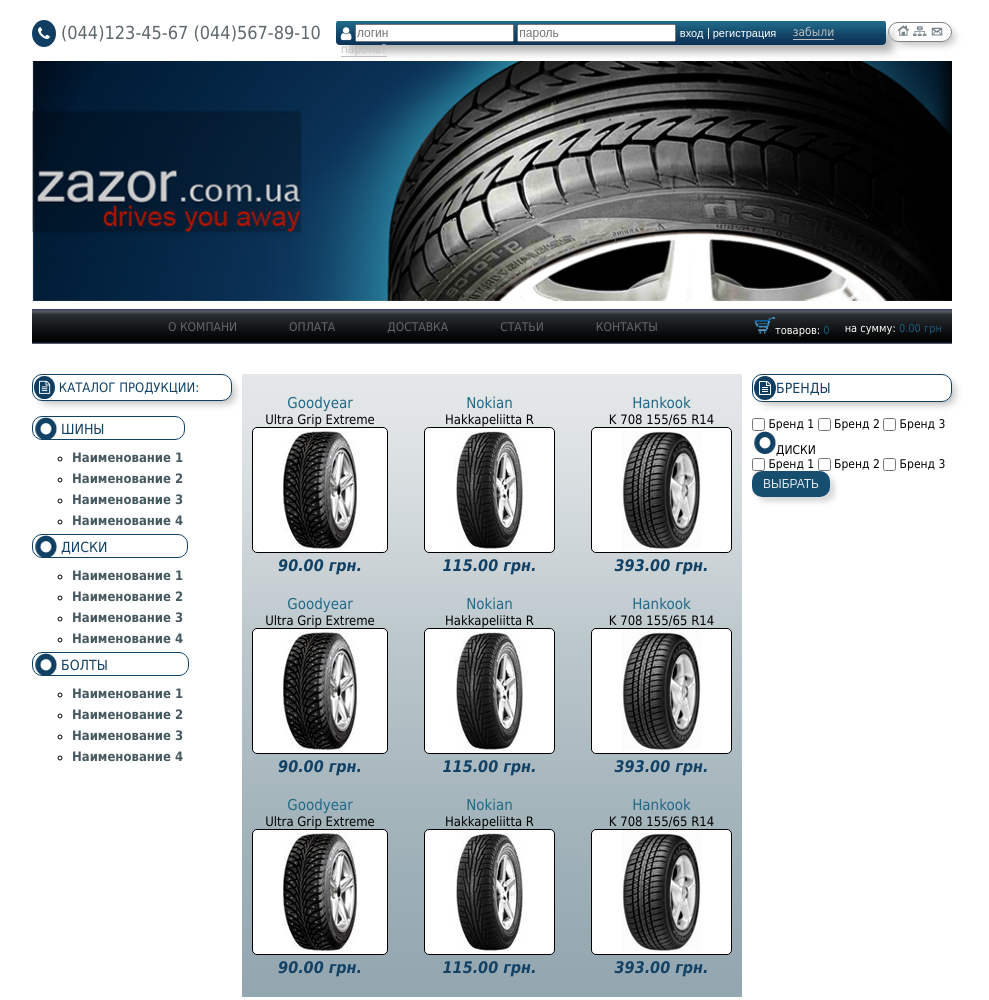
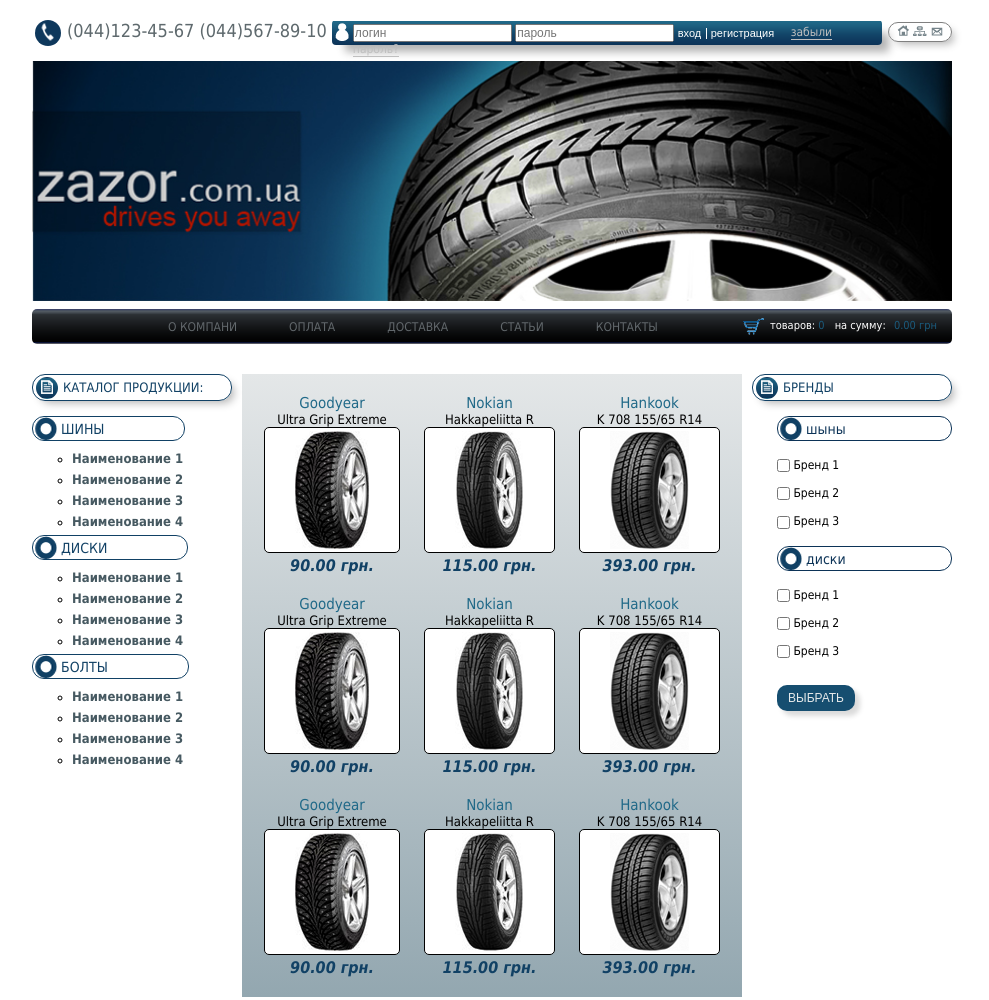
Before and after one commit to Marokasi/marokasi.github.io, a plain HTML site: page ht6/index.html in a window 1280 px wide. Shown: the top 1000 px of the page, without its empty margins (148-1137 px from the left). Drawn offline with Linux system fonts and the light colour scheme.

Commit message:
ht 6 fixed according to the comments

```diff
--- a/ht6/css/reset.css
+++ b/ht6/css/reset.css
@@ -35,3 +35,9 @@
 .align-l                       { text-align:left !important; }
 .align-c                       { text-align:center !important; }
 .clear                         { clear:both; }
+
+*, *:before, *:after {
+    -moz-box-sizing: border-box;
+    -webkit-box-sizing: border-box;
+    box-sizing: border-box;
+}
--- a/ht6/css/style.css
+++ b/ht6/css/style.css
@@ -1,15 +1,10 @@
-*, *:before, *:after {
-    -moz-box-sizing: border-box;
-    -webkit-box-sizing: border-box;
-    box-sizing: border-box;
-}
+
 
 .wrapper{
     width: 920px;
     margin: 0 auto;
     padding-top: 20px;
 }
-
 /* Header */
 header:after{
     content: "";
@@ -18,38 +13,55 @@
     clear: both;
     visibility: hidden;
 }
-.fa-phone{
-    padding: 5px;
-    border: 1px solid transparent;
-    border-radius: 100%;
-    color: #fff;
-    background: #103d62;
-}
-span.fa-phone{
-   font-size: 15px;
-}
 p.number{
     float: left;
-    padding-right: 15px;
+    position: relative;
+    padding: 0 5px 0 35px;
     color: #5e696d;
     font-size: 18px;
 }
+p.number:before{
+    content:"";
+    position: absolute;
+    background: url("../img/phone.png") no-repeat left;
+    width: 15px;
+    height: 20px;
+    top: 2px;
+    left: 8px;
+    z-index: 2;
+}
+p.number:after{
+    content:"";
+    position: absolute;
+    background: #0e385c;
+    padding: 12px;
+    border: 1px solid transparent;
+    border-radius: 50%;
+    top: 0;
+    left: 3px;
+    z-index: 1;
+}
 .registration{
+    position: relative;
     background: url("../img/input-bg.png")repeat-x;
     display: inline-block;
     width: 550px;
     height: 25px;
-    padding: 3px 4px;
+    padding: 3px 4px 3px 20px;
     border: 1px solid transparent;
     border-radius: 4px;
     -webkit-box-shadow: 10px 10px 9px -3px rgba(180,180,180,1);
     -moz-box-shadow: 10px 10px 9px -3px rgba(180,180,180,1);
     box-shadow: 10px 10px 9px -3px rgba(180,180,180,1);
 }
-span.fa-user{
-    color: #fff;
-    font-size: 15px;
-    vertical-align: middle;
+.registration:before{
+    content: "";
+    position: absolute;
+    background: url("../img/user.png") no-repeat;
+    width: 14px;
+    height: 18px;
+    top: 2px;
+    left: 2px;
 }
 .btn{
     border: none;
@@ -68,7 +80,6 @@
     color: #bfbfbf;
     font-size: 12px;
     line-height: 12px;
-
 }
 .nav-head {
     float: right;
@@ -84,8 +95,6 @@
     float: left;
     padding: 2px;
 }
-/* Header */
-
 .bunner{
     margin: 5px 0;
 }
@@ -95,10 +104,11 @@
 
 /* Content */
 
-nav{
+nav {
     height: 35px;
     padding: 5px 10px 5px 110px;
     background: url("../img/nav-bg.png") repeat-x;
+    border-radius: 5px;
 }
 nav:after{
     content: "";
@@ -126,22 +136,30 @@
     float: right;
 }
 .shopping li{
+    position: relative;
     float: left;
-    padding-left: 15px;
+    padding: 5px;
 }
 .shopping a{
     display: block;
-    margin-top: 3px;
     color:#fff;
     font-size: 11px;
 }
-a.sum{
-    margin-top: 8px;
+.tray:before{
+    content: "";
+    background: url("../img/tray.png") no-repeat;
+    position: absolute;
+    width: 21px;
+    height: 17px;
+    top: 4px;
+    left: -22px;
 }
 .shopping span{
     color: #1b5a7b;
 }
-
+span.sum{
+    padding-left: 5px;
+}
 
 /* Aside */
 
@@ -155,38 +173,50 @@
 .left{
     width: 200px;
     float: left;
+    position: relative;
     margin-top: 30px;
 }
 .left p{
     margin-bottom: 15px;
-    padding: 1px 5px 1px 1px;
+    padding: 5px 5px 5px 30px;
     border: 1px solid #114165;
-    border-radius: 10px;
+    border-radius: 13px;
     color: #114165;
     font-size: 13px;
     -webkit-box-shadow: 5px 5px 9px -3px rgba(180,180,180,1);
     -moz-box-shadow: 5px 5px 9px -3px rgba(180,180,180,1);
     box-shadow: 5px 5px 9px -3px rgba(180,180,180,1);
 }
-
-.fa-file-text-o,
-.fa-circle-o{
-    padding: 4px;
+.left p:before{
+    content:"";
+    position: absolute;
+    background: url("../img/catalog-list.png") no-repeat;
+    width: 12px;
+    height: 14px;
+    top: 6px;
+    left: 9px;
+    z-index: 1;
+}
+.left p:after{
+    content: "";
+    position: absolute;
+    background-image: linear-gradient(#1e6484, #0c3357);
+    padding: 10px;
+    top: 3px;
+    left: 4px;
     border: 1px solid transparent;
-    border-radius: 100%;
-    color: #fff;
-    background: #103d62;
+    border-radius: 50%;
 }
 li .titled{
     display: inline-block;
     position: relative;
     border: 1px solid #114165;
-    border-radius: 10px;
+    border-radius: 12px;
     color: #114165;
 }
 a.titled{
     display: inline-block;
-    padding: 4px 80px 2px 28px;
+    padding: 4px 80px 3px 28px;
     font-size: 14px;
     vertical-align: middle;
 }
@@ -195,7 +225,7 @@
     display: block;
     background: url("../img/circle.png") no-repeat;
     width: 22px;
-    height: 22px;
+    height: 23px;
     position: absolute;
     top: 0;
     left: 2px;
@@ -223,27 +253,73 @@
     font-style: italic;
     font-weight: bold;
 }
-
 .right{
     width: 200px;
     float: right;
+    position: relative;
     margin-top: 30px;
 }
 .right p{
     margin-bottom: 15px;
-    padding: 1px 5px 1px 1px;
+    padding: 5px 5px 5px 30px;
     border: 1px solid #114165;
-    border-radius: 10px;
+    border-radius: 13px;
     color: #114165;
-    font-size: 14px;
+    font-size: 13px;
     -webkit-box-shadow: 5px 5px 9px -3px rgba(180,180,180,1);
     -moz-box-shadow: 5px 5px 9px -3px rgba(180,180,180,1);
     box-shadow: 5px 5px 9px -3px rgba(180,180,180,1);
 }
-[type=checkbox]{
-
+.right p:before{
+    content:"";
+    position: absolute;
+    background: url("../img/catalog-list.png") no-repeat;
+    width: 12px;
+    height: 14px;
+    top: 6px;
+    left: 9px;
+    z-index: 1;
+}
+.right p:after{
+    content: "";
+    position: absolute;
+    background-image: linear-gradient(#1e6484, #0c3357);
+    padding: 10px;
+    top: 3px;
+    left: 4px;
+    border: 1px solid transparent;
+    border-radius: 50%;
+}
+.right-search{
+    margin-left: 25px;
+}
+legend{
+    display: block;
+    margin: 10px 0;
+    padding: 4px 80px 3px 28px;
+    font-size: 14px;
+    vertical-align: middle;
+    position: relative;
+    border: 1px solid #0c3357;
+    border-radius: 12px;
+    color: #0c3357;
+}
+legend:before{
+    content: "";
+    display: block;
+    background: url("../img/circle.png") no-repeat;
+    width: 22px;
+    height: 23px;
+    position: absolute;
+    top: 0;
+    left: 2px;
+}
+label{
+    display: block;
+    padding: 7px 0;
 }
 .choose{
+    margin-top: 20px;
     padding: 5px 10px;
     color: #e5e9ea;
     background: #164e70;
@@ -252,13 +328,13 @@
     -webkit-box-shadow: 5px 5px 5px 0 rgba(219,219,219,1);
     -moz-box-shadow: 5px 5px 5px 0 rgba(219,219,219,1);
     box-shadow: 5px 5px 5px 0 rgba(219,219,219,1);
-
 }
 .container{
+    float: left;
     width: 500px;
-    margin: 30px auto;
+    margin: 30px 10px;
     padding: 10px;
-    background: url("../img/tovar-bg.png");
+    background-image: linear-gradient(#e4e7e8, #93a7b0);
 }
 .container:after{
     content: "";
@@ -267,14 +343,13 @@
     clear: both;
     visibility: hidden;
 }
+.brands{
+    clear: both;
+}
 .container li{
     float: left;
-    margin: 10px 0;
-    padding-right: 36px;
+    margin: 10px 12px;
     text-align: center;
-}
-.container li:last-child{
-    padding-right: 0;
 }
 .container img{
     padding: 3px 30px;
@@ -316,10 +391,10 @@
 }
 footer li{
     display: inline-block;
+    padding: 0 10px;
     border-right: 1px solid #bec6c9;
 }
 footer a.footer-nav{
-    padding: 0 10px;
     color: #bec6c9;
     font-size: 12px;
     text-transform: uppercase;
--- a/ht6/index.html
+++ b/ht6/index.html
@@ -10,10 +10,9 @@
 <body>
 <div class="wrapper">
     <header>
-        <p class="number"><span class="fa fa-phone"></span> (044)123-45-67 (044)567-89-10 </p>
+        <p class="number">(044)123-45-67 (044)567-89-10 </p>
         <div class="registration">
             <form>
-                <span class="fa fa-user"></span>
                 <input  type="text" name="login" placeholder="логин">
                 <input  type ="password" name="password" placeholder="пароль">
                 <input class="btn featured" type ="submit" value="вход">
@@ -46,12 +45,13 @@
                 <li><a href ="#">КОНТАКТЫ</a></li>
             </ul>
             <ul class ="shopping">
-                <li><a href="#"><img src="img/tray.png">товаров: <span> 0</span></a></li>
-                <li><a class="sum" href="#">на сумму: <span> 0.00 грн</span></a> </li>
+                <!--<li><a href="#"><img src="img/tray.png">товаров: <span> 0</span></a></li>-->
+                <li><a class ="tray" href="#"> товаров: <span> 0 </span></a></li>
+                <li><a href="#"> на сумму: <span class="sum"> 0.00 грн</span></a> </li>
             </ul>
         </nav>
         <aside class="left">
-            <p><span class="fa fa-file-text-o"></span> КАТАЛОГ ПРОДУКЦИИ:</p>
+            <p> КАТАЛОГ ПРОДУКЦИИ:</p>
             <ul>
                 <li class="main-list" ><a class ="titled" href="#"> ШИНЫ</a>
                     <ul class="sublist">
@@ -80,36 +80,34 @@
             </ul>
         </aside>
         <aside class ="right">
-            <p><span class="fa fa-file-text-o"></span>БРЕНДЫ</p>
-
-        <fieldset>
-            <form>
+            <p>БРЕНДЫ</p>
+            <form class="right-search">
+                <legend>шыны</legend>
                     <label>
-            <input type="checkbox" name="" value=""> Бренд 1
+                        <input type="checkbox" name="tyres" value="Бренд 1"> Бренд 1
                     </label>
                     <label>
-            <input type="checkbox" name="" value=""> Бренд 2
+                        <input type="checkbox" name="tyres" value="Бренд 2"> Бренд 2
                     </label>
                     <label>
-            <input type="checkbox" name="" value=""> Бренд 3
+                        <input type="checkbox" name="tyres" value="Бренд 3"> Бренд 3
                     </label>
             </form>
-        </fieldset>
-        <fieldset>
-            <legend><img src="img/circle.png">ДИСКИ</legend>
-            <form>
+            <form class="right-search">
+                <legend>диски</legend>
                     <label>
-                    <input type="checkbox" name="" value=""> Бренд 1
+                        <input type="checkbox" name="rims" value="Бренд 1"> Бренд 1
                     </label>
                     <label>
-                    <input type="checkbox" name="" value=""> Бренд 2
+                        <input type="checkbox" name="rims" value="Бренд 2"> Бренд 2
                     </label>
                     <label>
-                    <input type="checkbox" name="" value=""> Бренд 3
+                        <input type="checkbox" name="rims" value="Бренд 3"> Бренд 3
                     </label>
             </form>
-        </fieldset>
+            <form class="right-search">
                 <input class="choose" type ="submit" value ="ВЫБРАТЬ">
+            </form>
         </aside>
             <div class="container">
                 <ul>
@@ -131,8 +129,6 @@
                         <img src="img/tire-right.png">
                         <p class="price">393.00 грн.</p>
                     </li>
-                </ul>
-                <ul>
                     <li>
                         <a class="brand-name" href="#">Goodyear</a>
                         <p class="brand-type">Ultra Grip Extreme</p>
@@ -151,8 +147,6 @@
                         <img src="img/tire-right.png">
                         <p class="price">393.00 грн.</p>
                     </li>
-                </ul>
-                <ul>
                     <li>
                         <a class="brand-name" href="#">Goodyear</a>
                         <p class="brand-type">Ultra Grip Extreme</p>
```
Also changed, not shown: Untitled-1.png (added), ht6/img/catalog-list.png (added), ht6/img/phone.png (added), ht6/img/tovar-bg.png (deleted), ht6/img/user.png (added). Lines whose indentation alone changed are shown as unchanged.
